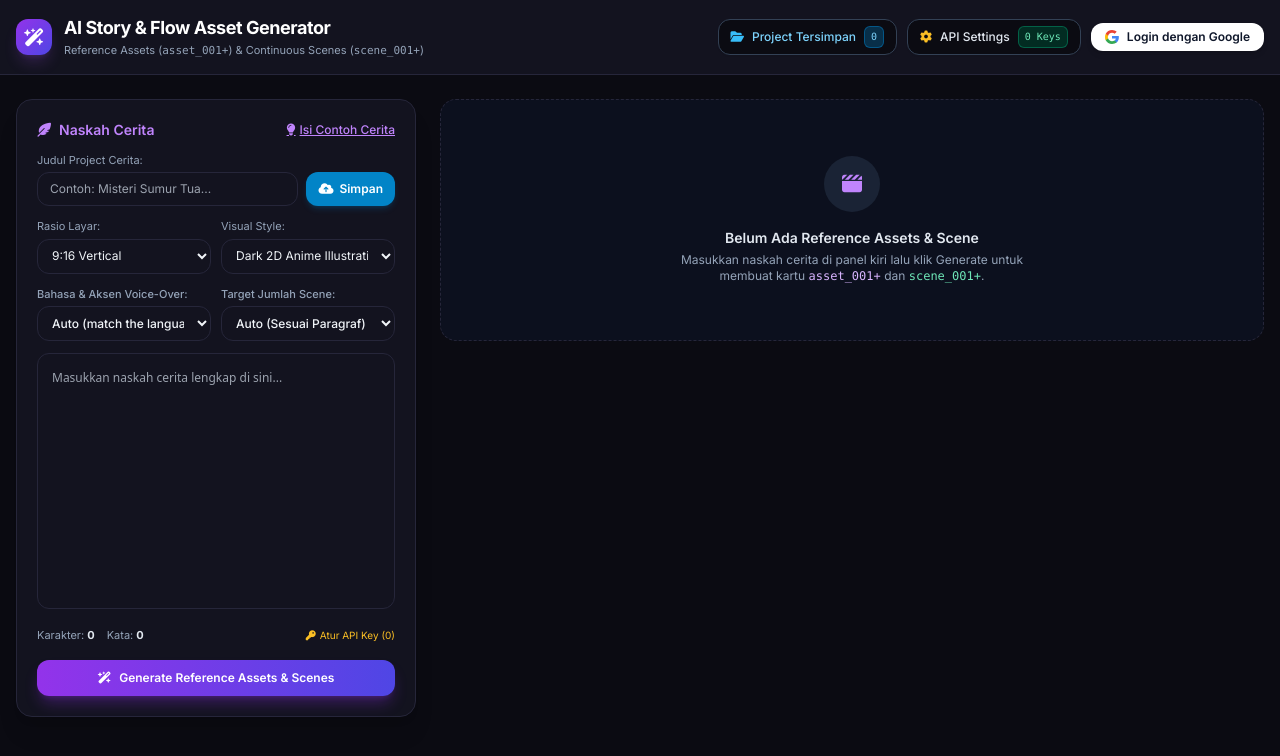
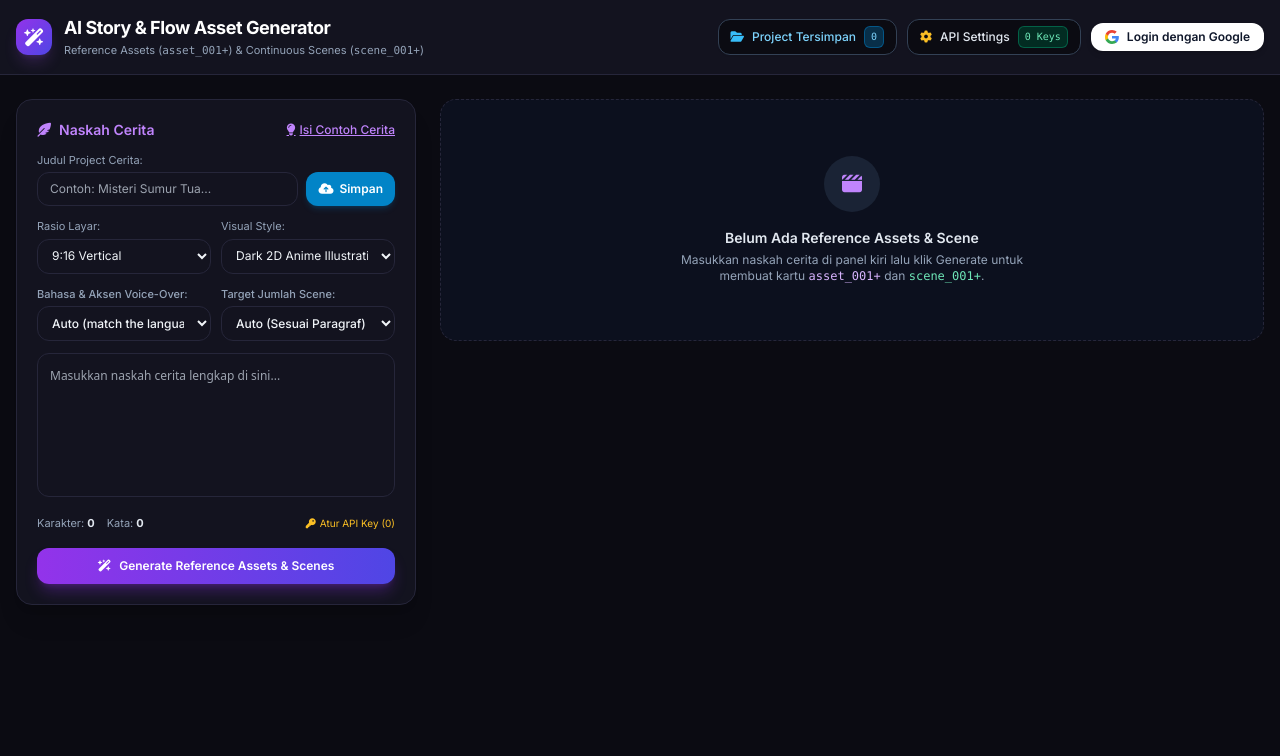
Before and after one commit to buanamedia/AI-Story-Flow-Generator, a plain HTML site: page index.html in a window 1280 px wide. Drawn offline with nearby package versions, Linux system fonts and the light colour scheme.

Commit message:
Update index.html

```diff
--- a/index.html
+++ b/index.html
@@ -251,7 +251,7 @@
     .bg-black\/75 { background-color: rgba(0, 0, 0, 0.75); }
     .resize-none { resize: none !important; }
     .overflow-y-auto { overflow-y: auto; }
-    .h-64 { height: 16rem; }
+    .h-36 { height: 9rem; }
     button { cursor: pointer; }
     #btn-generate {
       background: linear-gradient(to right, #9333ea, #4f46e5);
@@ -490,7 +490,7 @@
           </div>
         </div>
 
-        <textarea id="story-input" rows="10" placeholder="Masukkan naskah cerita lengkap di sini..." class="w-full h-64 rounded-xl p-3.5 text-slate-200 text-xs leading-relaxed resize-none overflow-y-auto transition font-sans"></textarea>
+        <textarea id="story-input" rows="5" placeholder="Masukkan naskah cerita lengkap di sini..." class="w-full h-36 rounded-xl p-3 text-slate-200 text-xs leading-relaxed resize-none overflow-y-auto transition font-sans"></textarea>
 
         <div class="mt-3 flex items-center justify-between text-[11px] text-slate-400">
           <div class="flex gap-3">
```
